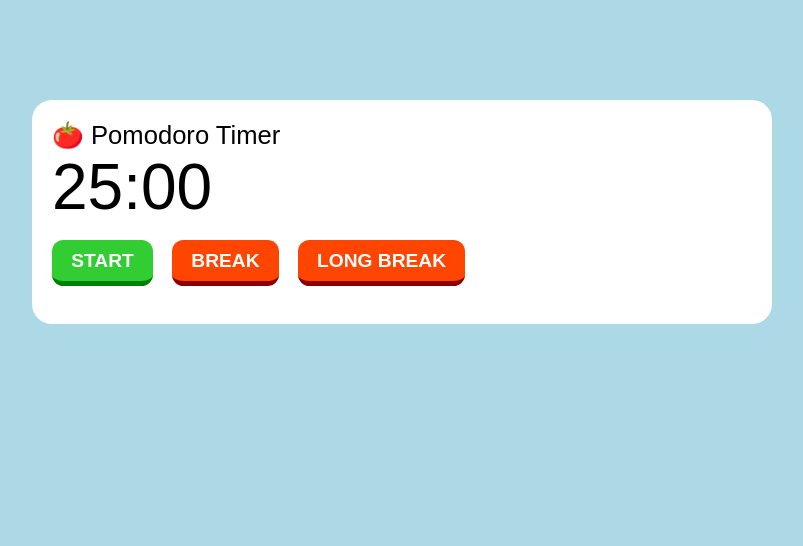
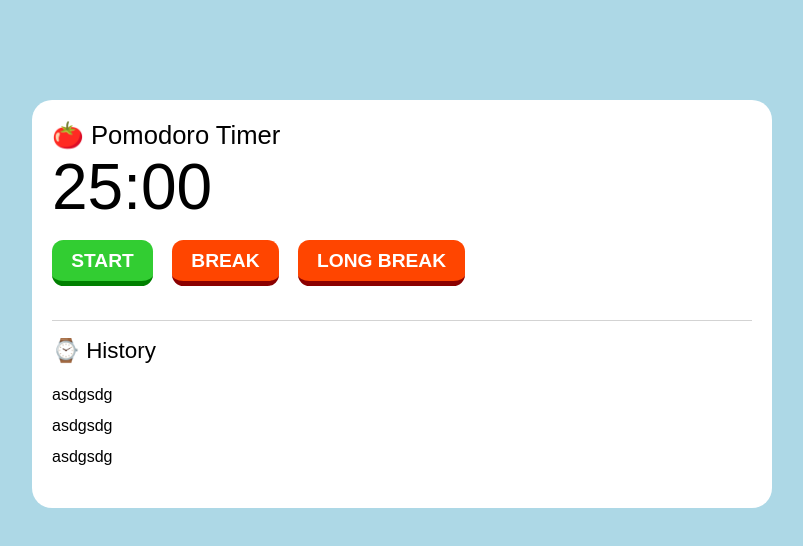
Before and after one commit to zstix/pomo, a React (Create React App) app: page / in a window 1280 px wide. Shown: the top 546 px of the page, without its empty margins (238-1041 px from the left). Built offline with nearby package versions, Linux system fonts and the light colour scheme.

Commit message:
Style for history component

```diff
--- a/src/components/App.js
+++ b/src/components/App.js
@@ -1,6 +1,7 @@
 import React, { useState, useEffect } from 'react';
 import Controls from './Controls';
 import Timer from './Timer';
+import Log from './Log';
 
 const tomato = String.fromCodePoint(0x1F345);
 
@@ -49,6 +50,8 @@ const App = () => {
             setRunning(true);
           }}
          />
+
+         <Log />
       </div>
     </div>
   );
--- /dev/null
+++ b/src/components/Log.js
@@ -0,0 +1,16 @@
+import React from 'react';
+
+const watch = String.fromCodePoint(0x231A);
+
+const Log = () => (
+  <section className="log">
+    <h3>{watch} History</h3>
+    <ul>
+      <li>asdgsdg</li>
+      <li>asdgsdg</li>
+      <li>asdgsdg</li>
+    </ul>
+  </section>
+);
+
+export default Log;
--- a/src/index.css
+++ b/src/index.css
@@ -3,18 +3,14 @@ body {
   font-family: sans-serif;
 }
 
-h1, h2 {
+h1, h2, h3 {
   font-weight: 400;
   margin: 0;
 }
 
-h1 {
-  font-size: 4em;
-}
-
-h2 {
-  font-size: 1.6em;
-}
+h1 { font-size: 4em; }
+h2 { font-size: 1.6em; }
+h3 { font-size: 1.4em; }
 
 button {
   background-color: lightgray;
@@ -29,6 +25,7 @@ button {
   cursor: pointer;
   outline: none;
   position: relative;
+  margin-bottom: 0.8em;
 }
 
 button::-moz-focus-inner {
@@ -54,7 +51,7 @@ button.red {
 
 .wrapper {
   padding: 20px;
-  width: 700px;
+  max-width: 700px;
   margin: 100px auto;
   background-color: white;
   border-radius: 20px;
@@ -62,9 +59,23 @@ button.red {
 
 .controls {
   padding: 1em 0;
-  height: 3em;
+  min-height: 4em;
 }
 
 .controls > button {
   margin-right: 1em;
 }
+
+.log {
+  border-top: 1px solid lightgray;
+  padding-top: 1em;
+}
+
+.log > ul {
+  padding-left: 0;
+  list-style: none;
+}
+
+.log > ul li {
+  padding: 0.4em 0;
+}
```
